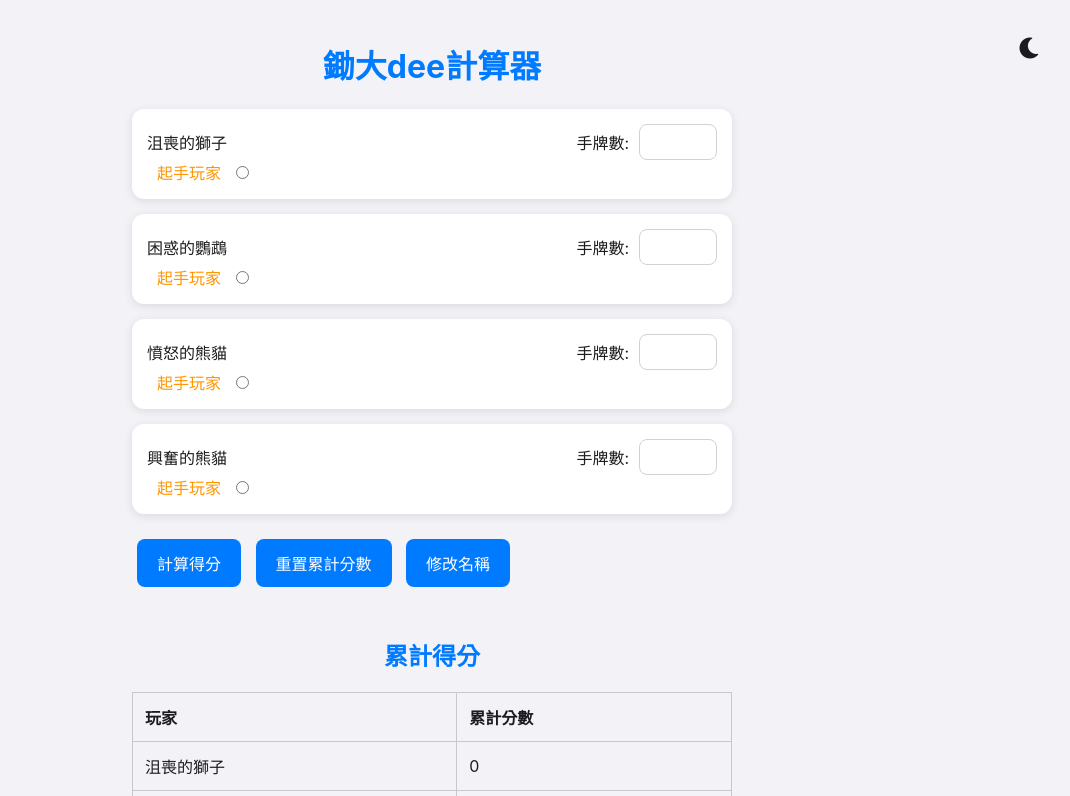
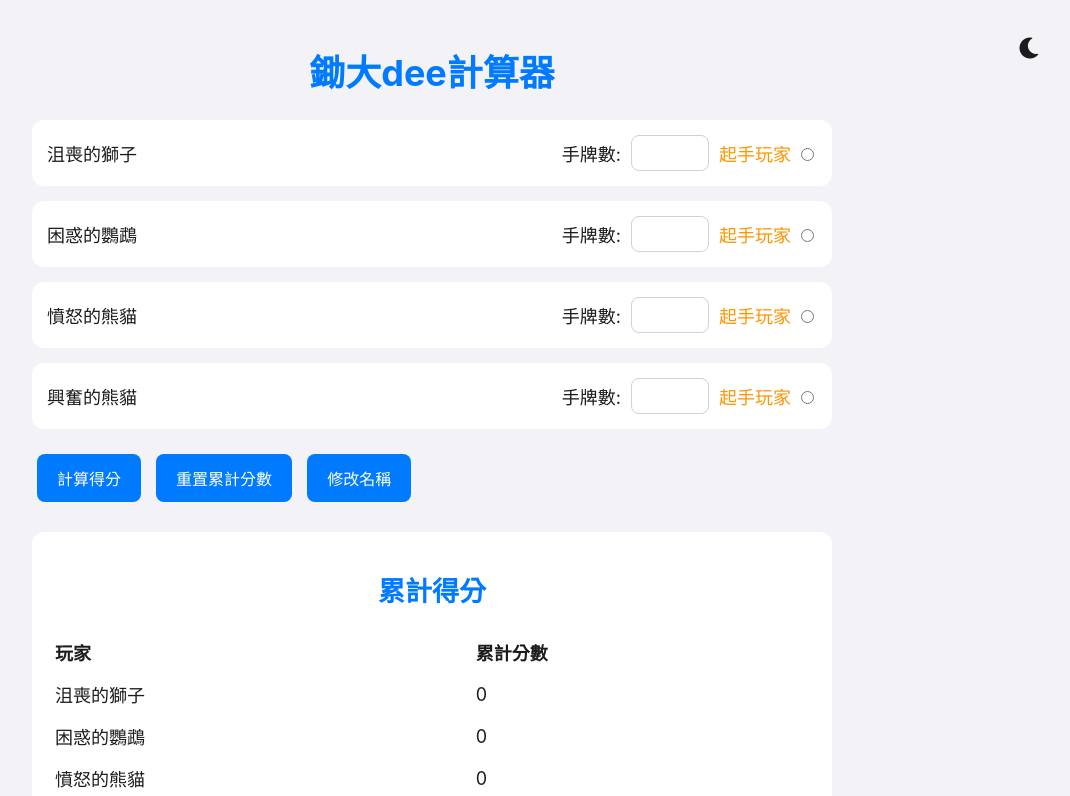
Before and after one commit to leohkz/chudaidee-calculator, a plain HTML site: page index.html in a window 1280 px wide. Both pictures are taken after a click on the button "開始遊戲". Shown: the top 796 px of the page, without its empty margins (208-1278 px from the left). Drawn offline with Linux system fonts and the light colour scheme.

Commit message:
Update index.html

```diff
--- a/index.html
+++ b/index.html
@@ -11,7 +11,6 @@
             --text-color: #1c1c1e;
             --header-color: #007aff;
             --card-bg: #ffffff;
-            --card-shadow: rgba(0,0,0,0.1);
             --input-border: #d1d1d6;
             --button-bg: #007aff;
             --button-hover: #0056b3;
@@ -26,7 +25,6 @@
             --text-color: #ffffff;
             --header-color: #0a84ff;
             --card-bg: #2c2c2e;
-            --card-shadow: rgba(255,255,255,0.1);
             --input-border: #3a3a3c;
             --button-bg: #0a84ff;
             --button-hover: #409cff;
@@ -44,6 +42,7 @@
             background-color: var(--bg-color);
             color: var(--text-color);
             transition: all 0.3s ease;
+            font-size: 18px;
         }
 
         h1, h2 {
@@ -54,7 +53,7 @@
         .container {
             display: flex;
             flex-direction: column;
-            max-width: 600px;
+            max-width: 800px;
             margin: 0 auto;
         }
 
@@ -68,7 +67,6 @@
             border-radius: 12px;
             padding: 15px;
             margin-bottom: 15px;
-            box-shadow: 0 2px 10px var(--card-shadow);
         }
 
         .player-info {
@@ -143,7 +141,6 @@
             background-color: var(--card-bg);
             border-radius: 12px;
             padding: 15px;
-            box-shadow: 0 2px 10px var(--card-shadow);
         }
 
         table {
@@ -153,13 +150,8 @@
         }
 
         th, td {
-            border: 1px solid var(--table-border);
             padding: 12px;
             text-align: left;
-        }
-
-        th {
-            background-color: var(--table-header-bg);
         }
 
         #nameInputs {
@@ -186,6 +178,21 @@
             margin-left: 10px;
         }
 
+        #cumulativeResults {
+            background-color: var(--card-bg);
+            border-radius: 12px;
+            padding: 15px;
+        }
+
+        #cumulativeScoresTable {
+            border: none;
+        }
+
+        #cumulativeScoresTable th, #cumulativeScoresTable td {
+            border: none;
+            padding: 8px;
+        }
+
         @media (max-width: 600px) {
             body {
                 padding: 10px;
@@ -204,6 +211,8 @@
             button {
                 padding: 10px 15px;
                 font-size: 14px;
+                width: calc(50% - 10px);
+                margin: 5px;
             }
 
             th, td {
@@ -247,9 +256,9 @@
                                 <label for="playerA">手牌數:</label>
                                 <input type="number" id="playerA" min="0" max="13">
                             </div>
+                            <span id="firstA" class="first-player" style="display:none;">起手玩家</span>
+                            <input type="radio" name="firstPlayer" value="A" class="first-player-select">
                         </div>
-                        <span id="firstA" class="first-player" style="display:none;">起手玩家</span>
-                        <input type="radio" name="firstPlayer" value="A" class="first-player-select">
                     </div>
                     <div class="player">
                         <div class="player-info">
@@ -258,9 +267,9 @@
                                 <label for="playerB">手牌數:</label>
                                 <input type="number" id="playerB" min="0" max="13">
                             </div>
+                            <span id="firstB" class="first-player" style="display:none;">起手玩家</span>
+                            <input type="radio" name="firstPlayer" value="B" class="first-player-select">
                         </div>
-                        <span id="firstB" class="first-player" style="display:none;">起手玩家</span>
-                        <input type="radio" name="firstPlayer" value="B" class="first-player-select">
                     </div>
                     <div class="player">
                         <div class="player-info">
@@ -269,9 +278,9 @@
                                 <label for="playerC">手牌數:</label>
                                 <input type="number" id="playerC" min="0" max="13">
                             </div>
+                            <span id="firstC" class="first-player" style="display:none;">起手玩家</span>
+                            <input type="radio" name="firstPlayer" value="C" class="first-player-select">
                         </div>
-                        <span id="firstC" class="first-player" style="display:none;">起手玩家</span>
-                        <input type="radio" name="firstPlayer" value="C" class="first-player-select">
                     </div>
                     <div class="player">
                         <div class="player-info">
@@ -280,9 +289,9 @@
                                 <label for="playerD">手牌數:</label>
                                 <input type="number" id="playerD" min="0" max="13">
                             </div>
+                            <span id="firstD" class="first-player" style="display:none;">起手玩家</span>
+                            <input type="radio" name="firstPlayer" value="D" class="first-player-select">
                         </div>
-                        <span id="firstD" class="first-player" style="display:none;">起手玩家</span>
-                        <input type="radio" name="firstPlayer" value="D" class="first-player-select">
                     </div>
                 </div>
                 <button onclick="calculate()">計算得分</button>
@@ -455,7 +464,7 @@
             deleteCell.appendChild(deleteButton);
 
             // Hide first player selection after the first round
-            if (gameCount > 1) {
+            if (gameCount > 0) {
                 document.querySelectorAll('.first-player-select').forEach(el => el.style.display = 'none');
             }
         }
@@ -472,7 +481,7 @@
                 updateFirstPlayerIndicator();
 
                 // Show first player selection if only one game remains
-                if (gameCount === 1) {
+                if (gameCount === 0) {
                     document.querySelectorAll('.first-player-select').forEach(el => el.style.display = 'inline');
                 }
             }
```
